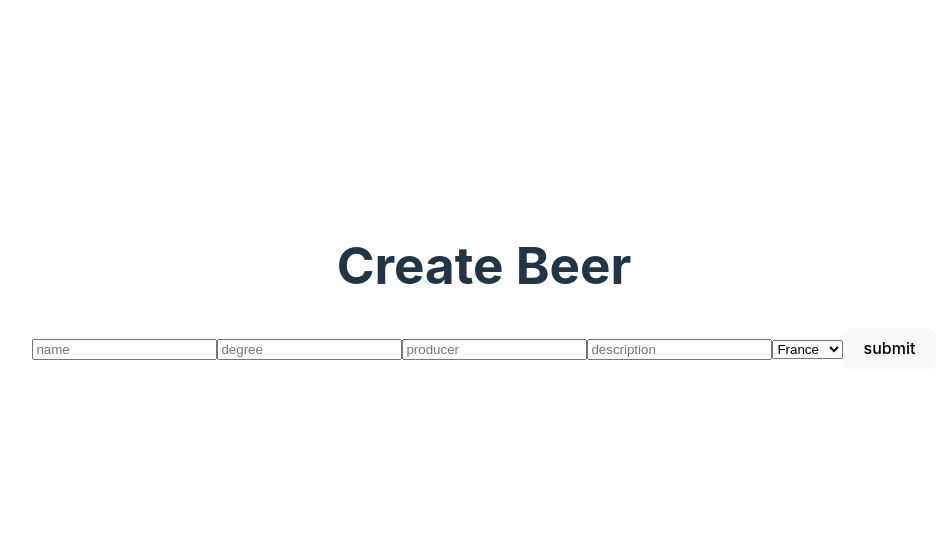
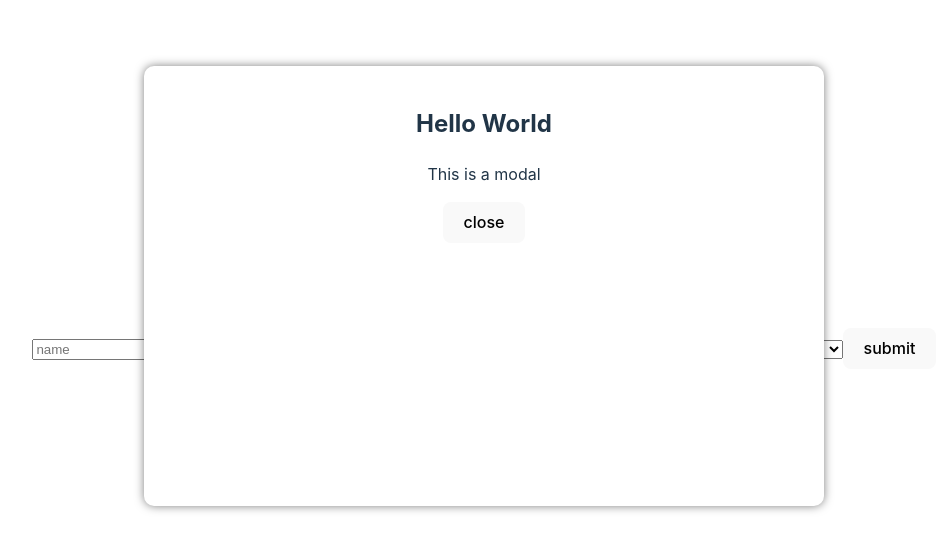
Before and after one commit to AimadYahyaoui/react-formation, a React (Vite) app: page /beers/create in a window 1280 px wide. Shown: the part 114-664 px from the top of the page, without its empty margins (156-1102 px from the left). Built offline with nearby package versions, Linux system fonts and the light colour scheme; no server answers.

Commit message:
add modal

```diff
--- a/src/App.tsx
+++ b/src/App.tsx
@@ -1,9 +1,25 @@
 import { RouterProvider } from "react-router";
 import "./App.css";
 import router from "./router/router";
+import BeerContextProvider from "./contexts/BeerContextProvider";
+import ModalComponent from "./components/ModalComponent";
 
 function App() {
-  return <RouterProvider router={router}></RouterProvider>;
+  return (
+    <div>
+      <BeerContextProvider>
+        <RouterProvider router={router}></RouterProvider>
+      </BeerContextProvider>
+      <ModalComponent
+        title="Hello World"
+        content="This is a modal"
+        isOpen={true}
+        onClose={() => {
+          console.log("close");
+        }}
+      ></ModalComponent>
+    </div>
+  );
 }
 
 export default App;
--- /dev/null
+++ b/src/components/ModalComponent.tsx
@@ -0,0 +1,37 @@
+type ModalComponentProps = {
+  isOpen: boolean;
+  onClose: () => void;
+  title?: string;
+  content?: string;
+};
+
+const ModalComponent = ({
+  isOpen,
+  onClose,
+  title,
+  content,
+}: ModalComponentProps) => {
+  return (
+    <div
+      style={{
+        display: isOpen ? "absolute" : "none",
+        width: "50vw",
+        height: "50vh",
+        backgroundColor: "white",
+        position: "fixed",
+        top: "50%",
+        left: "50%",
+        transform: "translate(-50%, -50%)",
+        padding: "20px",
+        borderRadius: "10px",
+        boxShadow: "0 0 10px rgba(0, 0, 0, 0.5)",
+      }}
+    >
+      <h2>{title}</h2>
+      <p>{content}</p>
+      <button onClick={onClose}>close</button>
+    </div>
+  );
+};
+
+export default ModalComponent;
--- /dev/null
+++ b/src/contexts/BeerContextProvider.tsx
@@ -0,0 +1,48 @@
+import { createContext, useEffect, useState } from "react";
+import { Beer } from "../schemas/beer.schema";
+import { deleteBeer, getBeers } from "../services/beers.service";
+
+type BeerContextType = {
+  beers: Beer[];
+  deleteBeerById: (id: string) => void;
+  refetch: () => void;
+};
+
+export const BeerContext = createContext<BeerContextType>(
+  {} as unknown as BeerContextType
+);
+
+type BeerContextProviderProps = {
+  children: React.ReactNode;
+};
+const BeerContextProvider = ({ children }: BeerContextProviderProps) => {
+  const [beers, setBeers] = useState<Beer[]>([]);
+  const [refresh, setRefresh] = useState(false);
+  useEffect(() => {
+    getBeers().then((response) => {
+      console.log(response);
+      setBeers(response);
+    });
+  }, [refresh]);
+
+  const deleteBeerById = async (id: string) => {
+    console.log(id);
+    await deleteBeer(id);
+    setBeers(beers.filter((beer) => beer._id !== id));
+  };
+  return (
+    <BeerContext.Provider
+      value={{
+        beers,
+        deleteBeerById,
+        refetch: () => {
+          setRefresh(!refresh);
+        },
+      }}
+    >
+      {children}
+    </BeerContext.Provider>
+  );
+};
+
+export default BeerContextProvider;
--- a/src/pages/BeersList.tsx
+++ b/src/pages/BeersList.tsx
@@ -1,20 +1,13 @@
-import { useEffect, useState } from "react";
-import { getBeers } from "../services/beers.service";
+import { useContext } from "react";
 import { Link } from "react-router";
-import { Beer } from "../schemas/beer.schema";
+import { BeerContext } from "../contexts/BeerContextProvider";
 
 const BeersList = () => {
-  const [beers, setBeers] = useState<Beer[]>([]);
-
-  useEffect(() => {
-    getBeers().then((response) => {
-      console.log(response);
-      setBeers(response);
-    });
-  }, []);
+  const { beers, refetch, deleteBeerById } = useContext(BeerContext);
 
   return (
     <div>
+      <button onClick={refetch}>refresh</button>
       <Link to="/beers/create">Create Beer</Link>
       <h1>Beers List</h1>
       {beers.map((beer) => (
@@ -24,6 +17,7 @@ const BeersList = () => {
           <p>{beer.degree}</p>
           <p>{beer.description}</p>
           <p>{beer.country}</p>
+          <button onClick={() => deleteBeerById(beer._id)}>delete</button>
         </div>
       ))}
     </div>
--- a/src/schemas/beer.schema.ts
+++ b/src/schemas/beer.schema.ts
@@ -1,7 +1,6 @@
 import { z } from "zod";
 
 export const BeerSchema = z.object({
-  _id: z.string(),
   name: z.string().min(2, "trop court").max(35, "trop long"),
   degree: z.coerce.number(),
   producer: z.string(),
--- a/src/services/beers.service.ts
+++ b/src/services/beers.service.ts
@@ -10,3 +10,8 @@ export const getBeers = async () => {
   const data = await httpClient.get("/beers");
   return data.data;
 };
+
+export const deleteBeer = async (id: string) => {
+  const data = await httpClient.delete(`/beers/${id}`);
+  return data;
+};
```
